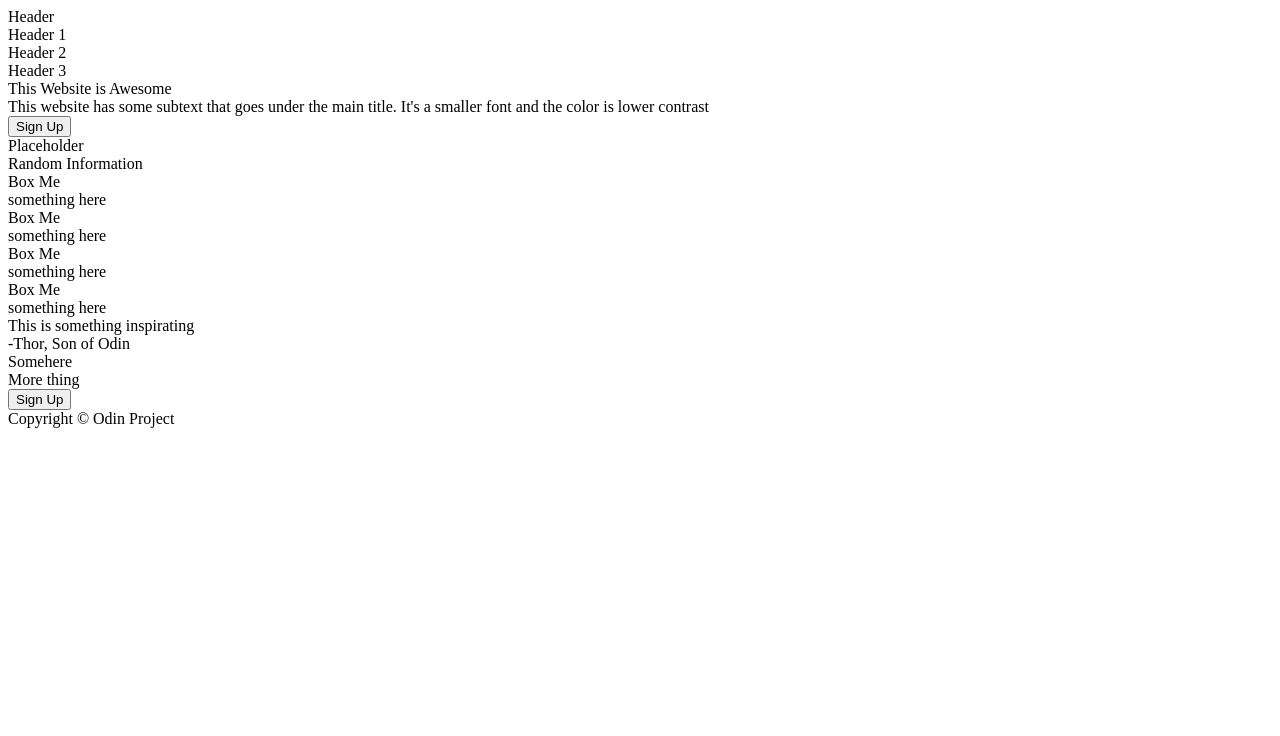
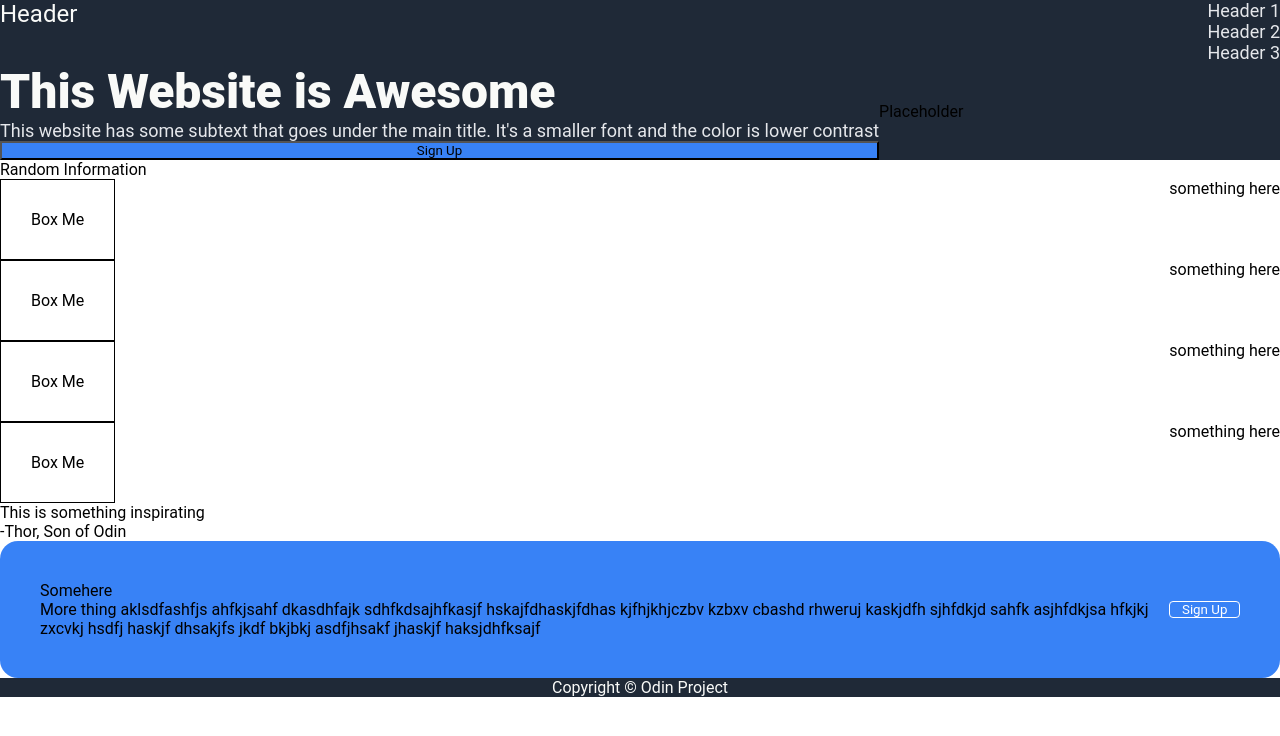
Before and after one commit to SoulPoweredRider/landing-page, a plain HTML site: page index.html in a window 1280 px wide. Drawn offline with Linux system fonts and the light colour scheme.

Commit message:
taking a break

```diff
--- a/index.html
+++ b/index.html
@@ -7,14 +7,16 @@
     <link rel="stylesheet" href="style.css">
 </head>
 <body>
+    <div class="top-content">
         <div class="header">
             <div class="logo">Header</div>
-        <div>Header 1</div>
-        <div>Header 2</div>
-        <div>Header 3</div>
+            <div class="header-link">
+                <div class="link-text">Header 1</div>
+                <div class="link-text">Header 2</div>
+                <div class="link-text">Header 3</div>
             </div>
-    <div class="content"></div>
-        <div class="top-content">
+        </div>
+        <div class="top-content-links">
             <div class="left-link">
                 <div class="bold-text">This Website is Awesome</div>
                 <div class="text">This website has some subtext that goes under the main title. It's a smaller font and the color is lower contrast</div>
@@ -22,6 +24,7 @@
             </div>
             <div class="right-link">
                 <div>Placeholder</div>
+            </div>
         </div>
     </div>
     <div class="bottom-content">
@@ -49,7 +52,7 @@
         <div class="call-to-action">
             <div class="call-text">
                 <div> Somehere</div>
-                    <div> More thing</div>
+                <div> More thing aklsdfashfjs ahfkjsahf dkasdhfajk sdhfkdsajhfkasjf hskajfdhaskjfdhas kjfhjkhjczbv kzbxv cbashd rhweruj kaskjdfh sjhfdkjd sahfk asjhfdkjsa hfkjkj zxcvkj hsdfj haskjf dhsakjfs jkdf bkjbkj asdfjhsakf jhaskjf haksjdhfksajf</div>
             </div>
             <button class="call-button"> Sign Up </button>
         </div>
--- a/style.css
+++ b/style.css
@@ -0,0 +1,101 @@
+
+* {
+    margin: 0;
+    padding: 0;
+    font-family: "Roboto", san;
+}
+
+body {
+    display: flex;
+    flex-direction: column;
+}
+
+.text,
+.link-text {
+    font-size: 18px;
+    color: #E5E7EB;
+}
+
+.top-content {
+    display: flex;
+    flex-direction: column;
+    background-color: #1F2937;
+}
+
+.bottom-content {
+    display: flex;
+    flex-direction: column;
+}
+
+.logo {
+    font-size: 24px;
+    color: #F9FAF8;
+}
+
+.bold-text {
+    font-size: 48px;
+    font-weight: 800;
+    color: #F9FAF8;
+}
+
+.header {
+    display: flex;
+    justify-content: space-between;
+}
+
+.footer {
+    display: flex;
+    align-items: center;
+    justify-content: center;
+    background-color: #1F2937;
+    color: #F9FAF8;
+}
+
+.top-content-links {
+    display: flex;
+}
+
+.right-link {
+    display: flex;
+    align-items: center;
+    justify-content: center;
+}
+
+.left-link {
+    display: flex;
+    flex-direction: column;
+}
+
+.call-to-action,
+button {
+    background-color: #3882F6;
+}
+
+.call-to-action {
+    display: flex;
+    border-radius: 18px;
+    align-items: center;
+    justify-content: center;
+    padding: 40px;
+}
+
+.call-button {
+    width: 100px;
+    color: white;
+    border: white solid 1px;
+    border-radius: 4px;
+}
+
+.bottom-content {
+    display: flex;
+}
+
+.images {
+    display: flex;
+    justify-content: space-between;
+}
+
+.placeholder {
+    border: 1px solid black;
+    padding: 30px;
+}
```
Lines whose indentation alone changed are shown as unchanged.
